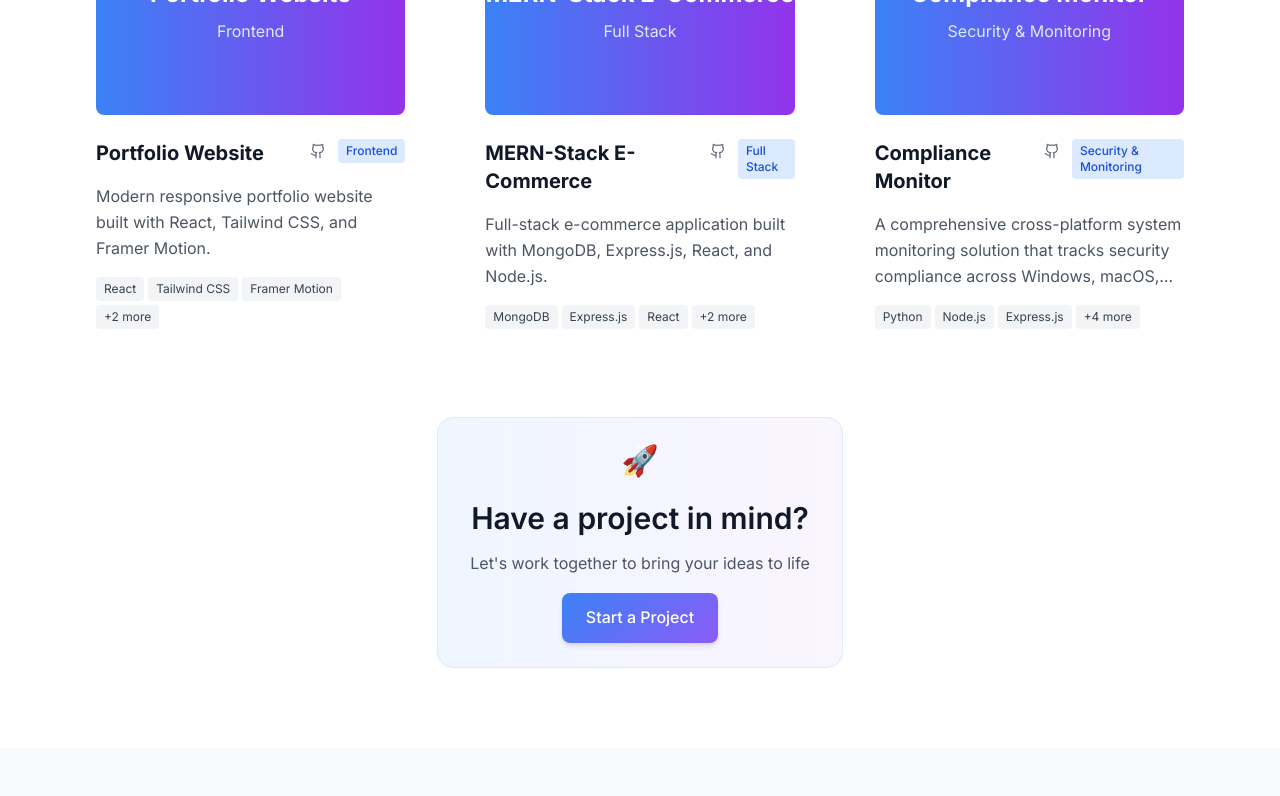
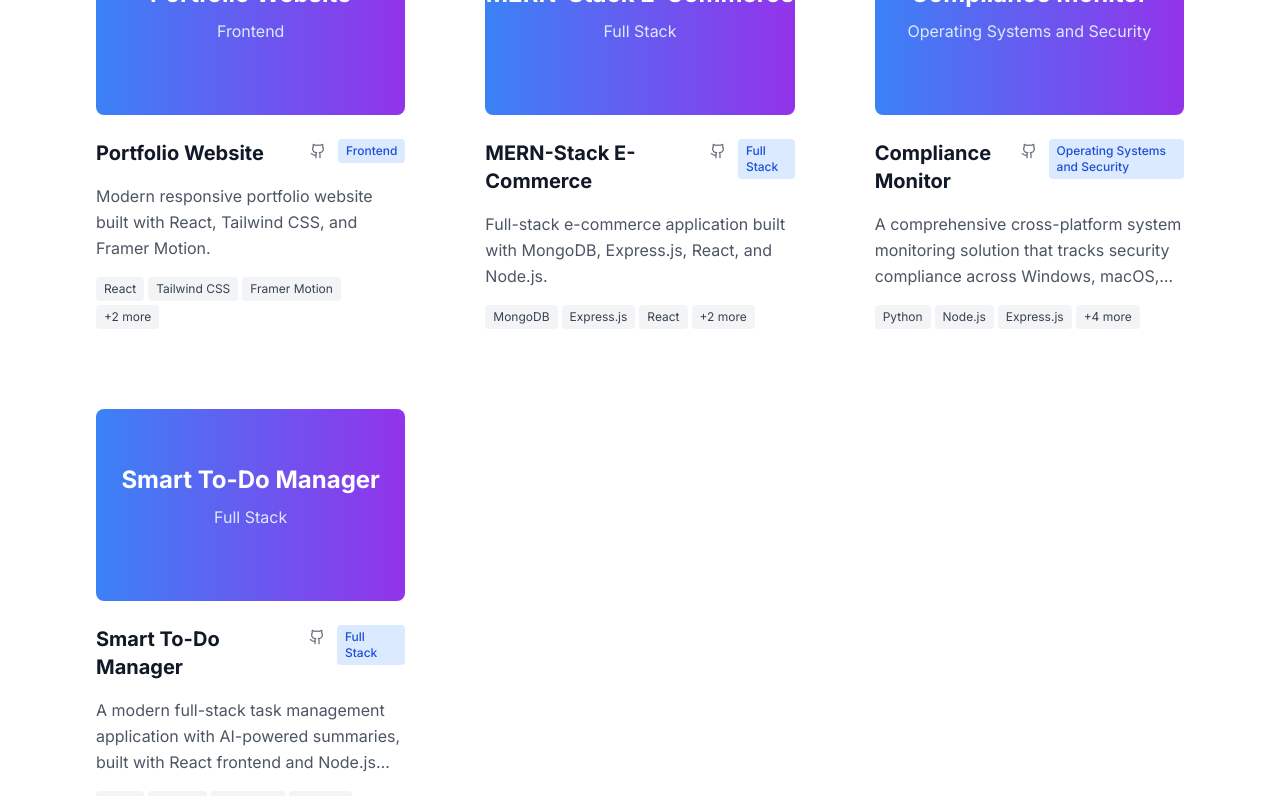
Before and after one commit to ojolisa/portfolio, a React (Vite) app: page / in a window 1280 px wide. Shown: the part 7800-8596 px from the top of the page. Built offline with nearby package versions, Linux system fonts and the light colour scheme.

Commit message:
add Smart To-Do Manager project and update category for Compliance Monitor

```diff
--- a/src/data/portfolio.js
+++ b/src/data/portfolio.js
@@ -211,7 +211,17 @@ export const portfolioData = {
       "technologies": ["Python", "Node.js", "Express.js", "JavaScript", "HTML", "CSS", "LowDB"],
       "features": ["Cross-platform agent (Windows/macOS/Linux)", "Disk encryption monitoring", "OS update tracking", "Antivirus status checking", "Web dashboard", "RESTful API", "Secure TLS communication", "Real-time compliance reporting"],
       "githubUrl": "https://github.com/ojolisa/Compliance-monitor",
-      "category": "Security & Monitoring"
+      "category": "Operating Systems and Security"
+    },
+    {
+      "id": 10,
+      "title": "Smart To-Do Manager",
+      "description": "A modern full-stack task management application with AI-powered summaries, built with React frontend and Node.js backend for efficient productivity tracking.",
+      "image": "/api/placeholder/400/250",
+      "technologies": ["React", "Node.js", "Express.js", "MongoDB", "Mongoose", "JavaScript", "HTML", "CSS", "Vite", "Google Gemini AI"],
+      "features": ["Task creation and management", "AI-powered task summaries", "Real-time search and filtering", "Markdown support for descriptions", "RESTful API", "CRUD operations", "Cross-platform web interface", "Responsive design"],
+      "githubUrl": "https://github.com/ojolisa/to-do",
+      "category": "Full Stack"
     }
   ],
 
```
